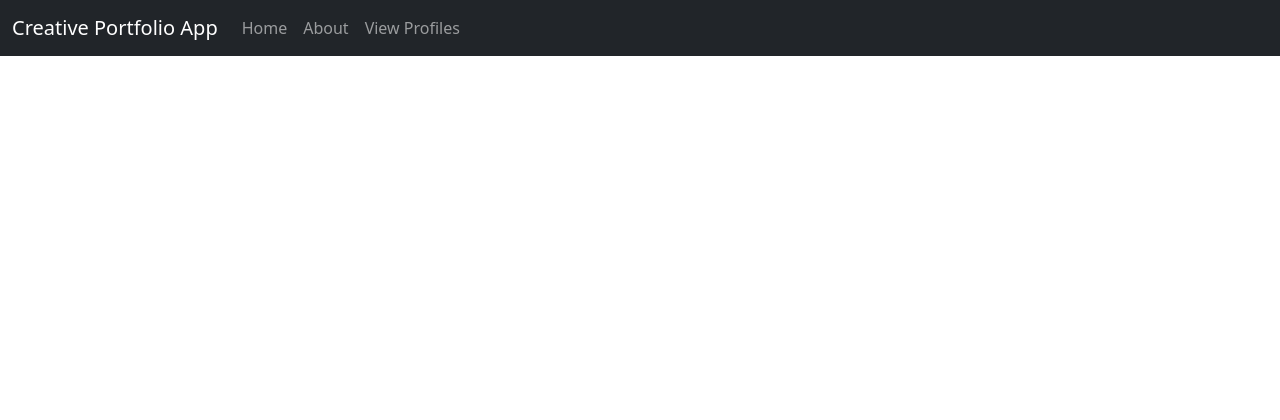
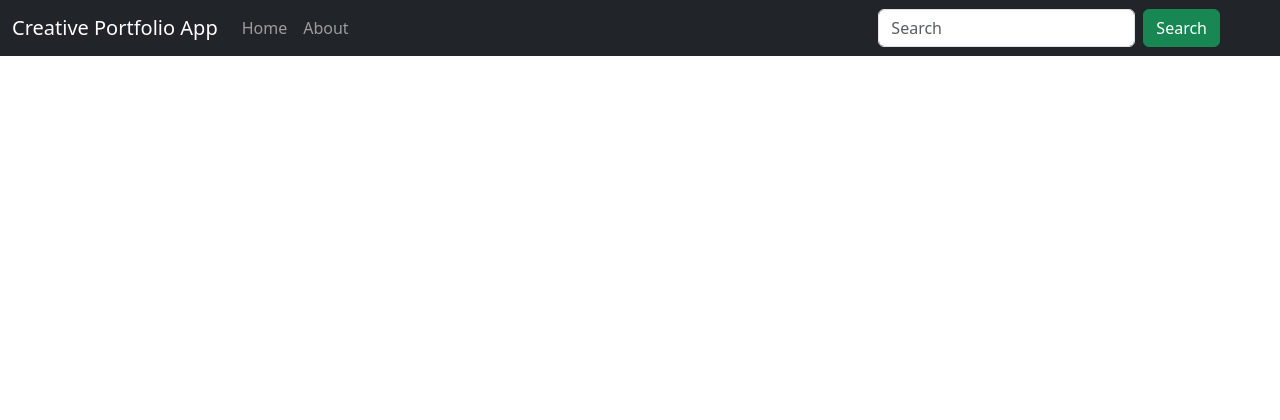
Before and after one commit to KeevinChang/concept-mini-assessment, a Django app: template templates/profiles/profile_list.html in a window 1280 px wide. Shown: the top 420 px of the page. Run offline with Django 3.2, Linux system fonts and the light colour scheme; the template is opened without the code that fills it, so the values that code supplies are empty.

Commit message:
add a search bar to profile list

```diff
--- a/templates/base.html
+++ b/templates/base.html
@@ -22,6 +22,7 @@
                 </li>
                 {% endblock %}
             </ul>
+            {% block navbar_search %}{% endblock %}
         </div>
 
     </nav>
--- a/templates/profiles/profile_list.html
+++ b/templates/profiles/profile_list.html
@@ -1 +1,12 @@
 {% extends 'base.html' %}
+
+{% block navbar_links %}
+
+{% endblock %}
+
+{% block navbar_search %}
+<form class="d-flex me-5" role="search" method="get" action="">
+    <input class="form-control me-2" type="search" placeholder="Search" aria-label="Search" name="query">
+    <button class="btn btn-success" type="submit">Search</button>
+</form>
+{% endblock %}
```
